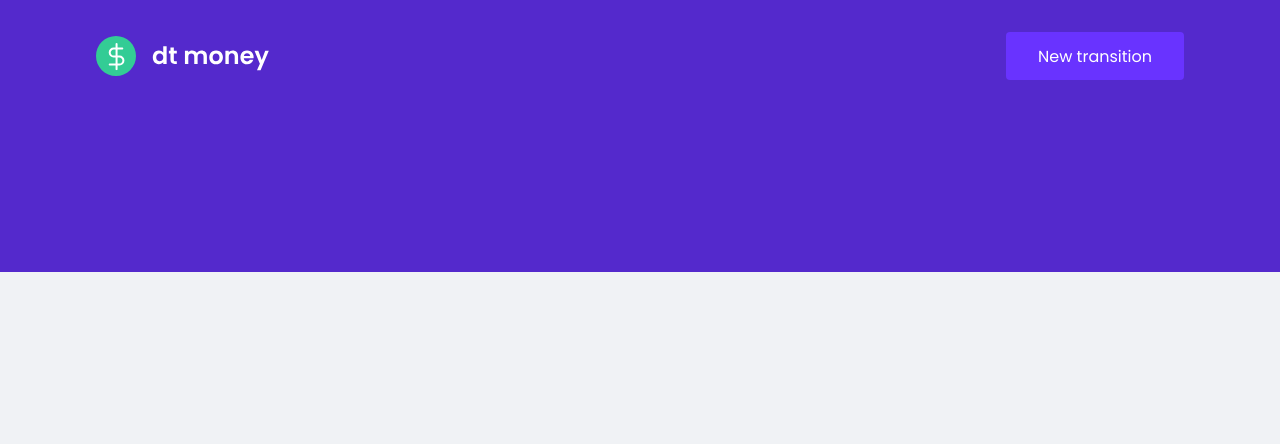
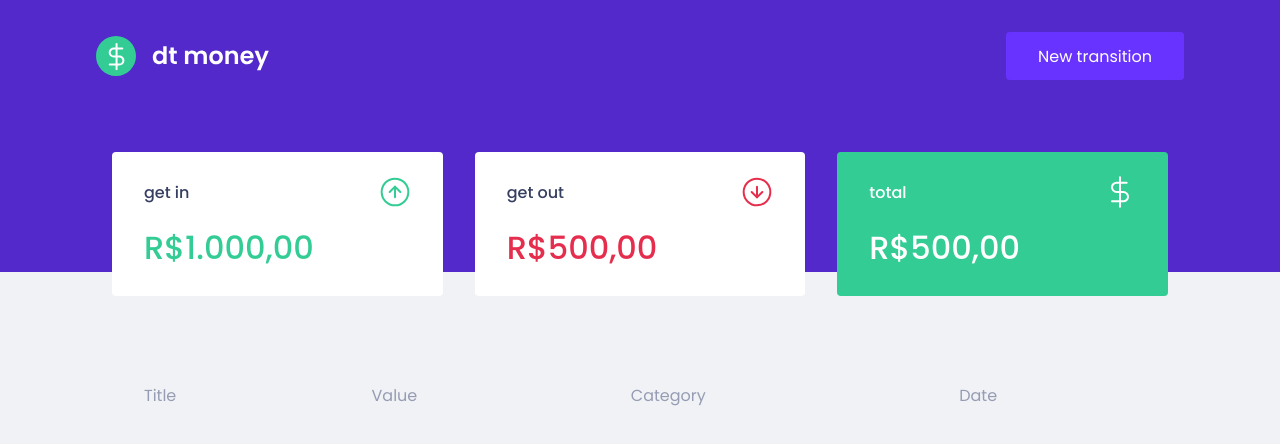
Before and after one commit to jotaEmeCortat/dt_money, a React (Create React App) app: page / in a window 1280 px wide. Shown: the top 444 px of the page. Built offline with nearby package versions, Linux system fonts and the light colour scheme.

Commit message:
add Dashboard

```diff
--- a/src/App.tsx
+++ b/src/App.tsx
@@ -1,11 +1,13 @@
+import { GlobalStyle } from './theme/GlobalStyle';
 import { Header } from './components/Header';
-import { GlobalStyle } from './theme/GlobalStyle';
+import { Dashboard } from './components/Dashboard';
 
 export function App() {
   return (
     <>
       <GlobalStyle />
       <Header />
+      <Dashboard />
     </>
   );
 }
--- /dev/null
+++ b/src/components/Dashboard/index.tsx
@@ -0,0 +1,12 @@
+import { Summary } from '../Summary';
+import { TransactionsTable } from '../TransactionsTable';
+import { DashboardWrapper } from './styles';
+
+export const Dashboard = () => {
+  return (
+    <DashboardWrapper>
+      <Summary />
+      <TransactionsTable />
+    </DashboardWrapper>
+  );
+};
--- /dev/null
+++ b/src/components/Dashboard/styles.ts
@@ -0,0 +1,7 @@
+import styled from 'styled-components';
+
+export const DashboardWrapper = styled.main`
+  max-width: 1120px;
+  margin: 0 auto;
+  padding: 2.5rem 1rem;
+`;
--- /dev/null
+++ b/src/components/Summary/index.tsx
@@ -0,0 +1,32 @@
+import { SummaryWrapper } from './styles';
+import incomeIcon from '../../assets/income.svg';
+import outcomeIcon from '../../assets/outcome.svg';
+import totalIcon from '../../assets/total.svg';
+
+export const Summary = () => {
+  return (
+    <SummaryWrapper>
+      <div>
+        <header>
+          <p>get in</p>
+          <img src={incomeIcon} alt="get in" />
+        </header>
+        <strong className="getIn">R$1.000,00</strong>
+      </div>
+      <div>
+        <header>
+          <p>get out</p>
+          <img src={outcomeIcon} alt="get out" />
+        </header>
+        <strong className="getOut">R$500,00</strong>
+      </div>
+      <div className="highlight-background">
+        <header>
+          <p>total</p>
+          <img src={totalIcon} alt="total" />
+        </header>
+        <strong>R$500,00</strong>
+      </div>
+    </SummaryWrapper>
+  );
+};
--- /dev/null
+++ b/src/components/Summary/styles.ts
@@ -0,0 +1,66 @@
+import styled from 'styled-components';
+
+export const SummaryWrapper = styled.div`
+  max-width: 1120px;
+  margin: 0 auto;
+  padding: 2rem 1rem;
+  display: grid;
+  margin-top: -12rem;
+
+  div {
+    background: var(--shape);
+    padding: 1.5rem 2rem;
+    border-radius: 0.25rem;
+    color: var(--text-title);
+
+    header {
+      display: flex;
+      align-items: center;
+      justify-content: space-between;
+    }
+
+    p {
+      font-weight: 500;
+    }
+
+    strong {
+      display: block;
+      margin-top: 1rem;
+      font-size: 2rem;
+      font-weight: 500;
+      line-height: 3rem;
+      &.getIn {
+        color: var(--green);
+      }
+      &.getOut {
+        color: var(--red);
+      }
+    }
+
+    &.highlight-background {
+      background: var(--green);
+      color: #fff;
+    }
+  }
+  @media (max-width: 720px) {
+    grid-template-columns: repeat(1, 1fr);
+    gap: 1rem;
+
+    margin-top: -10rem;
+
+    div {
+      padding: 1rem 1.5rem;
+
+      strong {
+        margin-top: 1rem;
+        font-size: 1.5rem;
+        line-height: 1.5rem;
+      }
+    }
+  }
+
+  @media (min-width: 720px) {
+    grid-template-columns: repeat(3, 1fr);
+    gap: 2rem;
+  }
+`;
--- /dev/null
+++ b/src/components/TransactionsTable/index.tsx
@@ -0,0 +1,22 @@
+import { TransactionsTableWrapper } from './styles';
+
+export const TransactionsTable = () => {
+  return (
+    <TransactionsTableWrapper>
+      <table>
+        <thead>
+          <tr>
+            <th>Title</th>
+            <th>Value</th>
+            <th>Category</th>
+            <th>Date</th>
+          </tr>
+        </thead>
+
+        <tbody>
+
+        </tbody>
+      </table>
+    </TransactionsTableWrapper>
+  );
+};
--- /dev/null
+++ b/src/components/TransactionsTable/styles.ts
@@ -0,0 +1,36 @@
+import styled from 'styled-components';
+
+export const TransactionsTableWrapper = styled.div`
+  max-width: 1120px;
+  margin: 0 auto;
+  padding: 0 1rem;
+
+  margin-top: 2rem;
+  table {
+    width: 100%;
+    border-spacing: 0 0.5rem;
+    th {
+      color: var(--text-body);
+      font-weight: 400;
+      padding: 1rem 2rem;
+      text-align: left;
+      line-height: 1.5rem;
+    }
+    td {
+      padding: 1rem 2rem;
+      border: 0;
+      background: var(--shape);
+      color: var(--text-body);
+      border-radius: 0.25rem;
+      &:first-child {
+        color: var(--text-title);
+      }
+      &.deposit {
+        color: var(--green);
+      }
+      &.withdraw {
+        color: var(--red);
+      }
+    }
+  }
+`;
```
